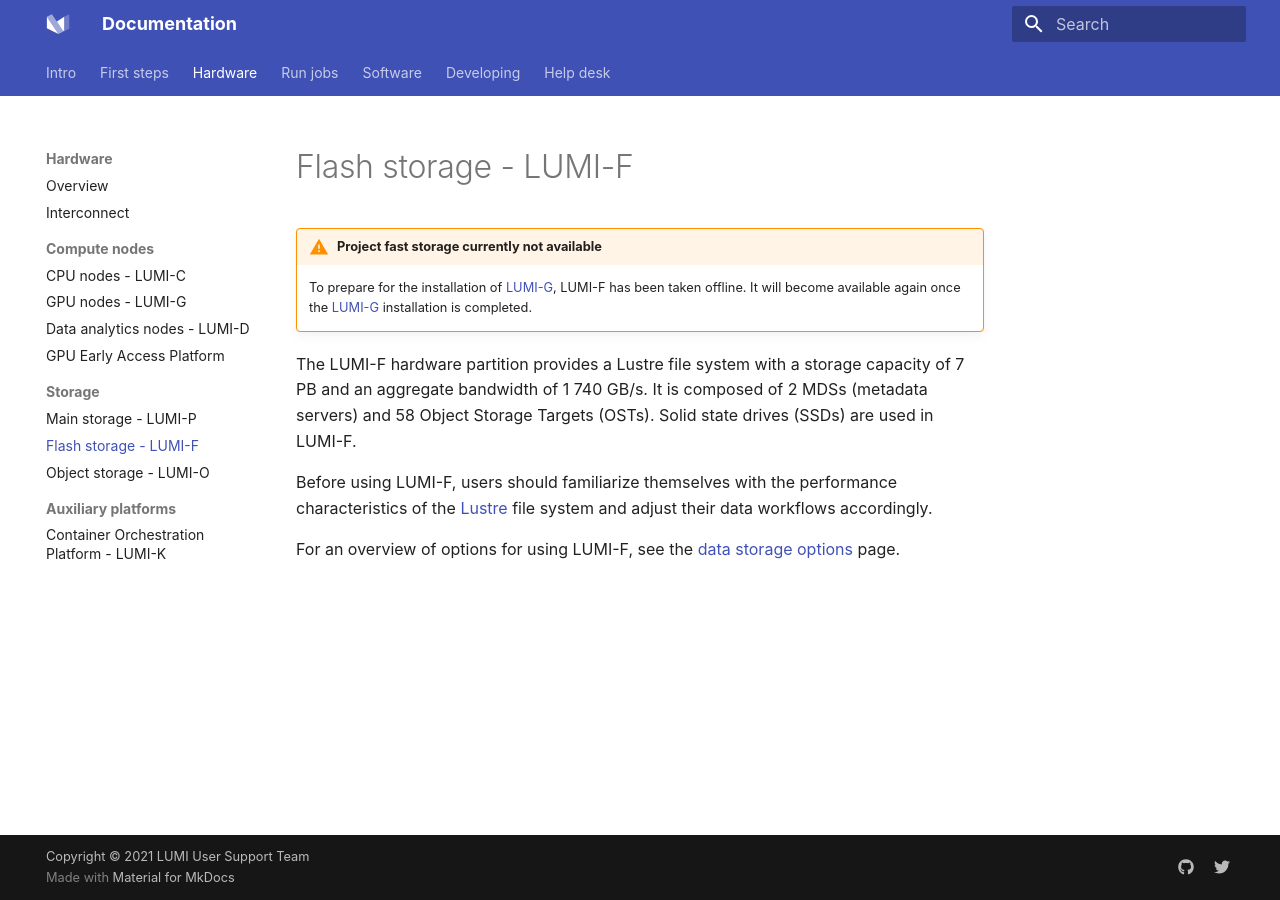
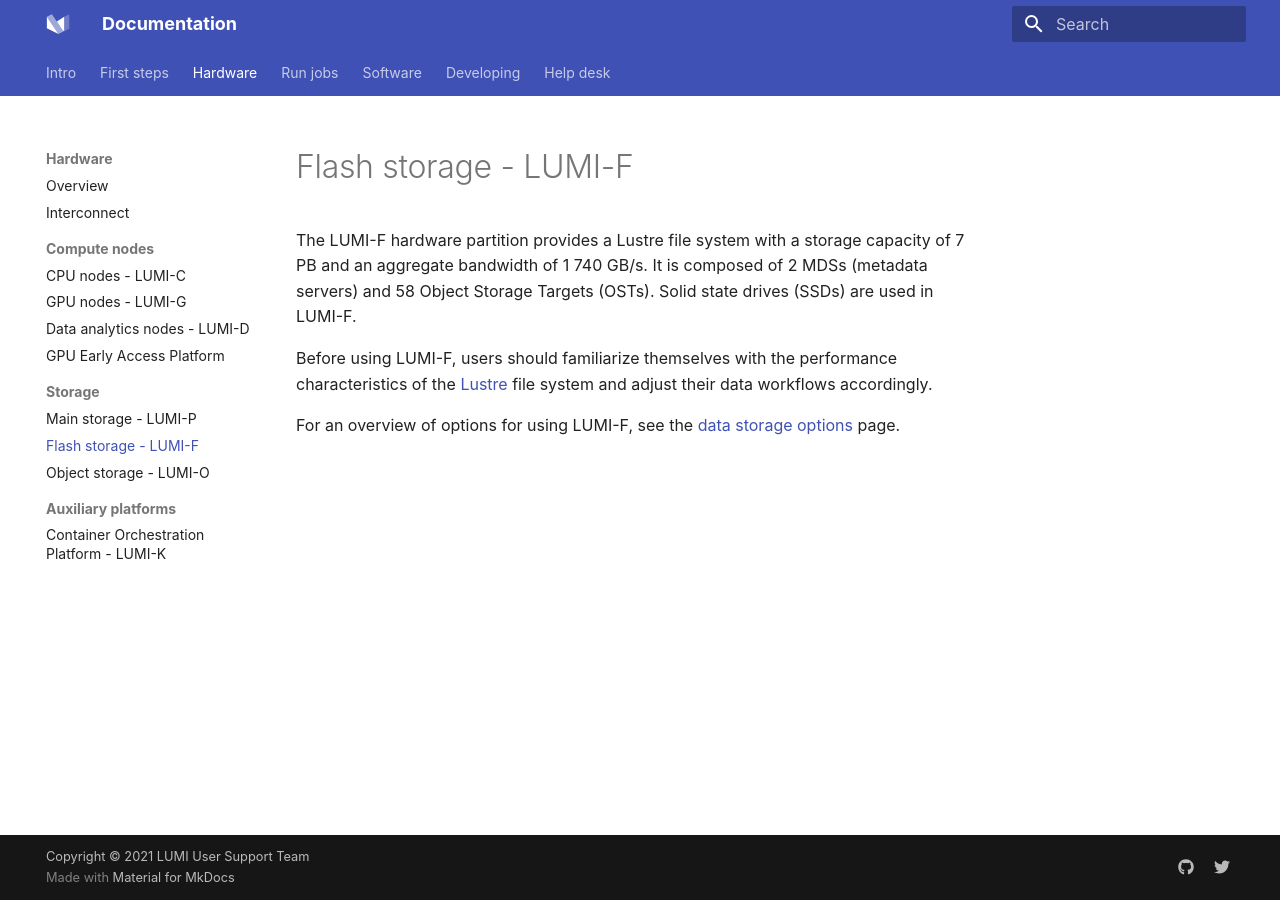
Before and after one commit to Lumi-supercomputer/lumi-userguide, an MkDocs documentation site: the page built from docs/hardware/storage/lumif.md, in a window 1280 px wide. Built offline with MkDocs 1.6.1 and Material for MkDocs 9.7.7, drawn with Linux system fonts in a browser that asks for light colours.

Commit message:
LUMI-F available again

```diff
--- a/docs/hardware/storage/lumif.md
+++ b/docs/hardware/storage/lumif.md
@@ -3,12 +3,6 @@
 [data-storage-options]: ../../runjobs/lumi_env/storing-data.md
 
 # Flash storage - LUMI-F
-
-!!! warning "Project fast storage currently not available"
-
-    To prepare for the installation of [LUMI-G][lumi-g], LUMI-F has been taken
-    offline. It will become available again once the [LUMI-G][lumi-g]
-    installation is completed.
 
 The LUMI-F hardware partition provides a Lustre file system with a storage
 capacity of 7 PB and an aggregate bandwidth of 1 740 GB/s. It is composed of 2
```
